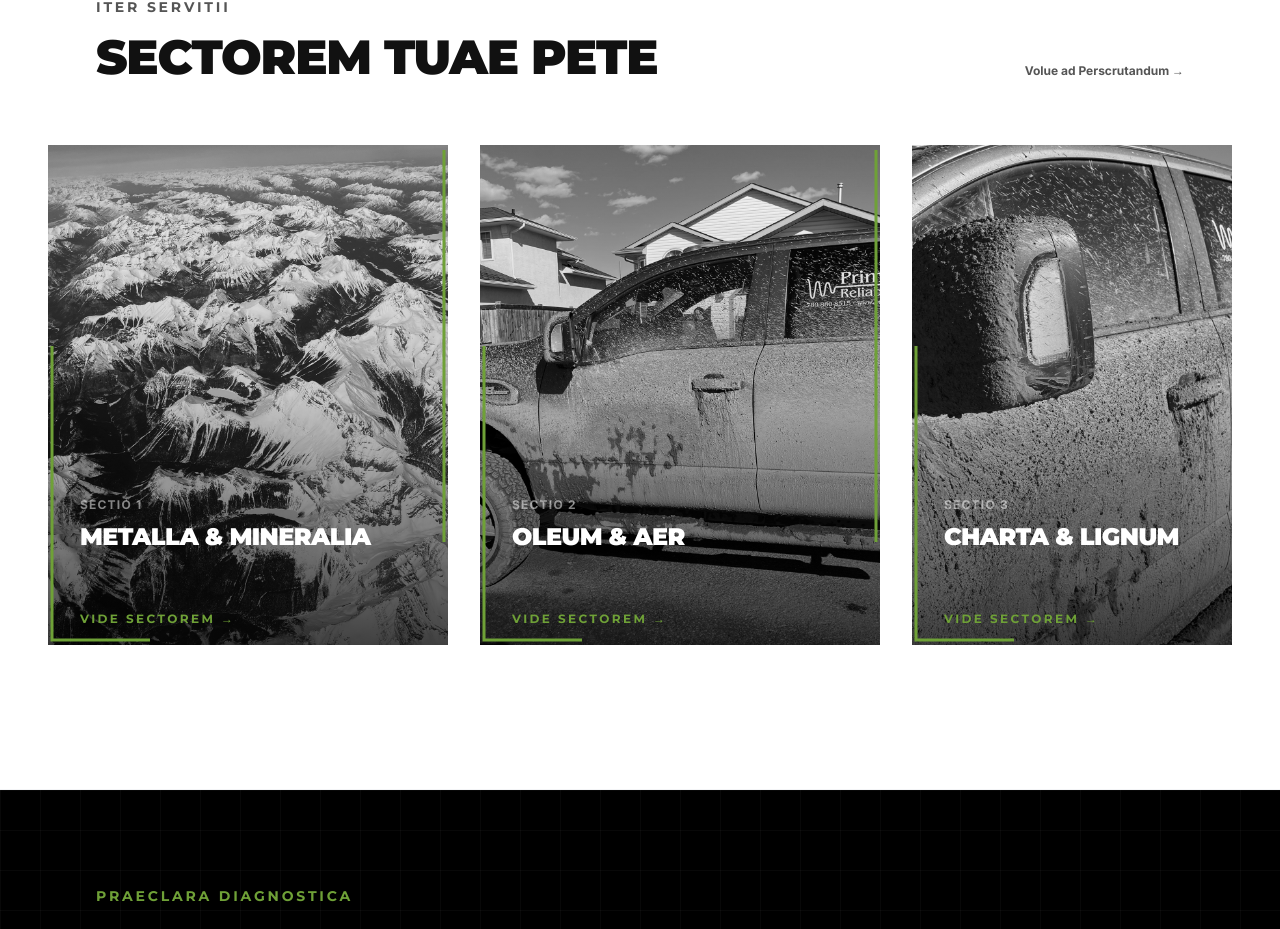
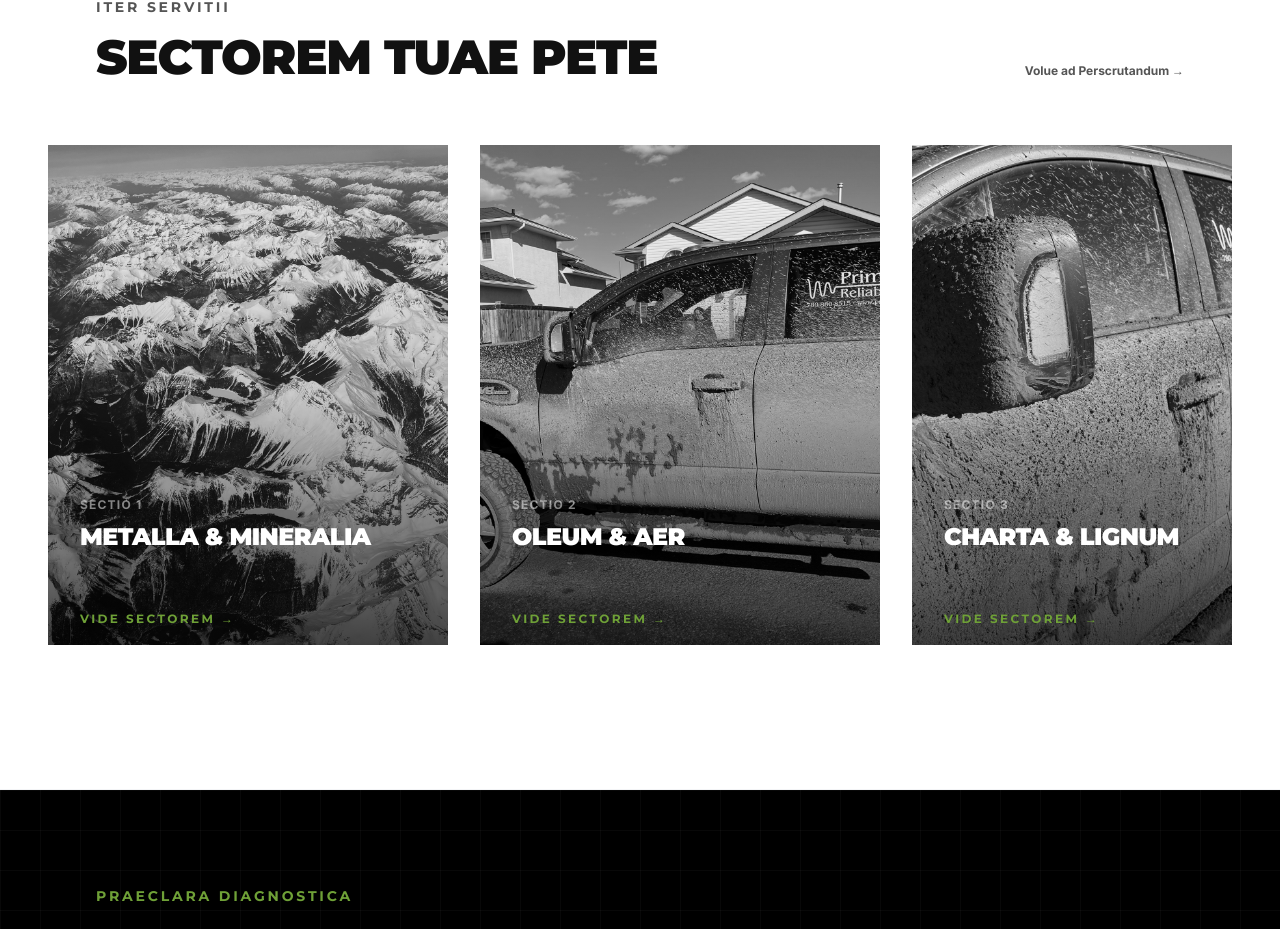
Before and after one commit to mikecorcoran/primac-reliability, a Next.js app: page / in a window 1280 px wide. Shown: the part 1753-2682 px from the top of the page. Built offline with nearby package versions, Linux system fonts and the light colour scheme.

Commit message:
Delay sector card border until hover

```diff
--- a/components/ServicePathway.tsx
+++ b/components/ServicePathway.tsx
@@ -91,11 +91,10 @@ export const ServicePathway: React.FC = () => {
                                     y="1"
                                     width="98"
                                     height="98"
-                                    pathLength="1"
                                     stroke="currentColor"
                                     strokeWidth="3"
                                     fill="none"
-                                    className="text-brand-accent [stroke-dasharray:1] [stroke-dashoffset:1] [vector-effect:non-scaling-stroke] [transition:stroke-dashoffset_0.7s_cubic-bezier(0.16,1,0.3,1)] group-hover:[stroke-dashoffset:0]"
+                                    className="text-brand-accent opacity-0 [stroke-dasharray:400] [stroke-dashoffset:400] [vector-effect:non-scaling-stroke] [transition:stroke-dashoffset_0.7s_cubic-bezier(0.16,1,0.3,1),opacity_0.3s_ease] group-hover:opacity-100 group-hover:[stroke-dashoffset:0]"
                                 />
                             </svg>
                         </div>
```
